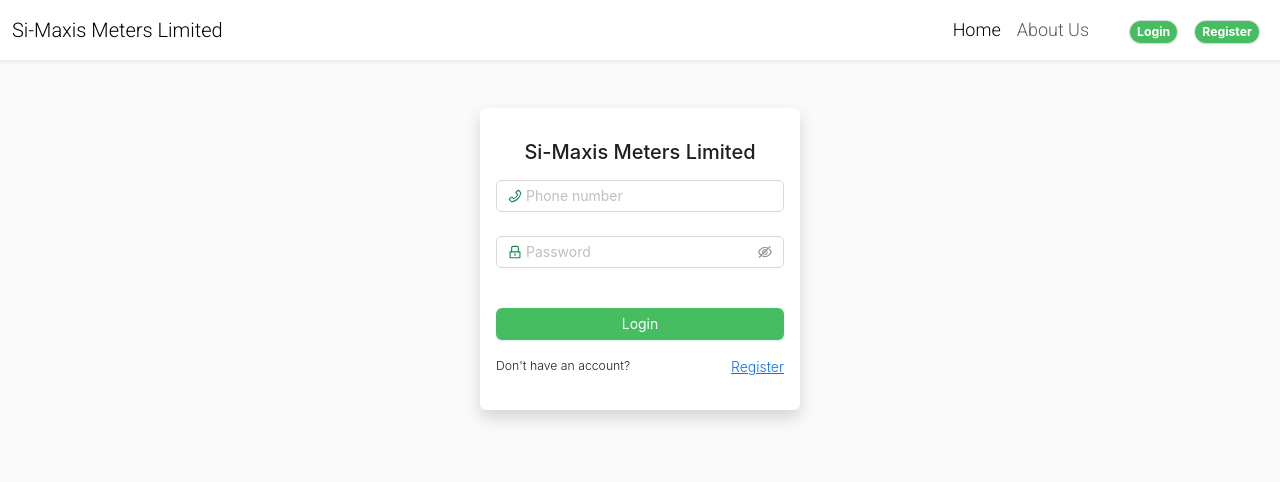
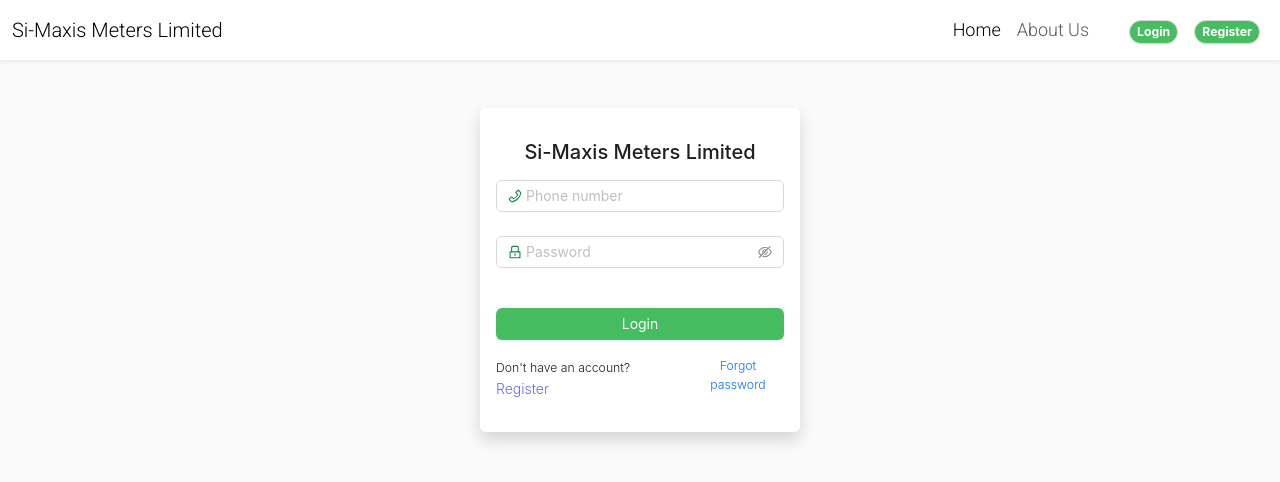
Before and after one commit to ndutagrace25/simaxis, a React (Vite) app: page /login in a window 1280 px wide. Shown: the top 482 px of the page. Built offline with nearby package versions, Linux system fonts and the light colour scheme.

Commit message:
polished login

```diff
--- a/src/common/NavBar.tsx
+++ b/src/common/NavBar.tsx
@@ -6,9 +6,9 @@ const NavBar = () => {
     <div className="">
       <nav className="navbar navbar-expand-lg bg-white shadow-sm">
         <div className="container-fluid ">
-          <a className="navbar-brand" href="#">
+          <Link className="navbar-brand" to="/">
             Si-Maxis Meters Limited
-          </a>
+          </Link>
           <button
             className="navbar-toggler"
             type="button"
--- a/src/index.css
+++ b/src/index.css
@@ -15,11 +15,11 @@
   -moz-osx-font-smoothing: grayscale;
 } */
 
-/* a {
-  font-weight: 500;
+a {
+  font-weight: 350;
   color: #646cff;
-  text-decoration: inherit;
-} */
+  text-decoration: none;
+}
 
 a:hover {
   color: #535bf2;
@@ -41,3 +41,6 @@ body {
 .bg-green {
   background-color: rgb(70, 189, 97);
 }
+.cursor {
+  cursor: pointer;
+}
--- a/src/pages/Login.tsx
+++ b/src/pages/Login.tsx
@@ -61,14 +61,23 @@ const Login = () => {
           </Form.Item>
 
           <div className="col-12">
-            <Button type="primary" htmlType="submit" className=" mt-3 col-12 bg-green">
+            <Button
+              type="primary"
+              htmlType="submit"
+              className=" mt-3 col-12 bg-green"
+            >
               Login
             </Button>
           </div>
 
           <div className="my-3 d-flex justify-content-between">
-            <small className="muted me-3">Don't have an account?</small>
-            <Link to="/register">Register</Link>
+            <div className="">
+              <small className="muted me-3">Don't have an account?</small>
+              <Link to="/register">Register</Link>
+            </div>
+            <div className="text-center text-primary  d-flex justify-content-end ">
+              <small className="cursor">Forgot password</small>
+            </div>
           </div>
         </Form>
       </div>
```
